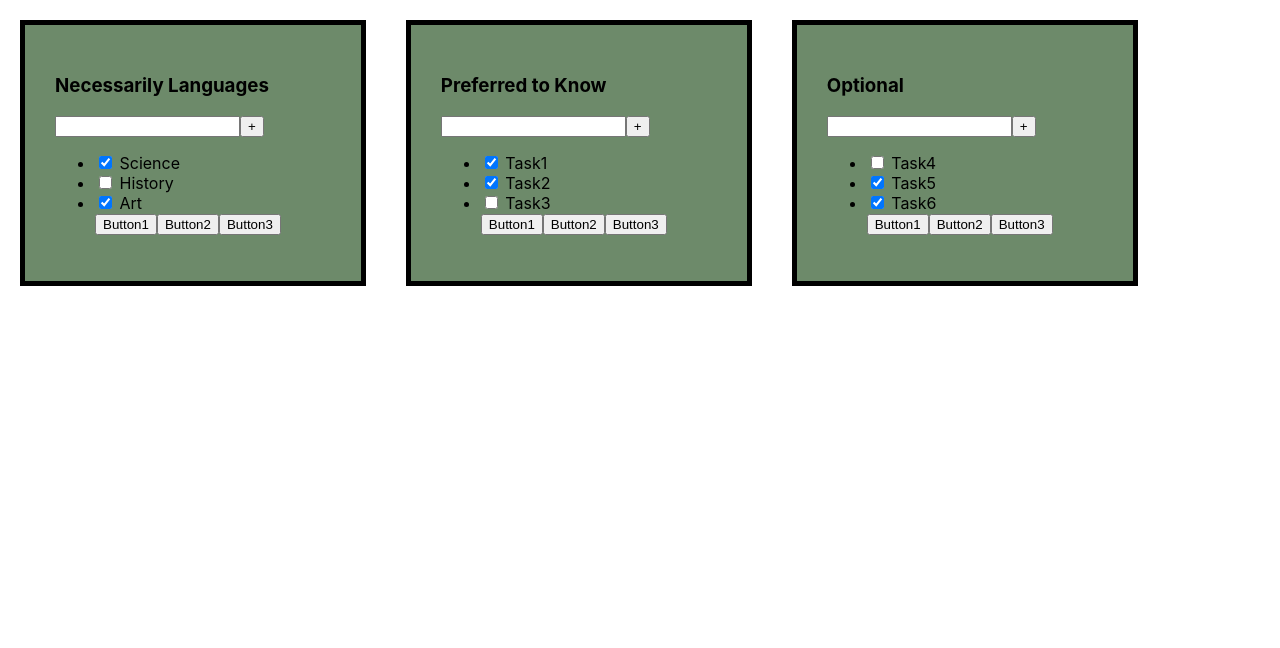
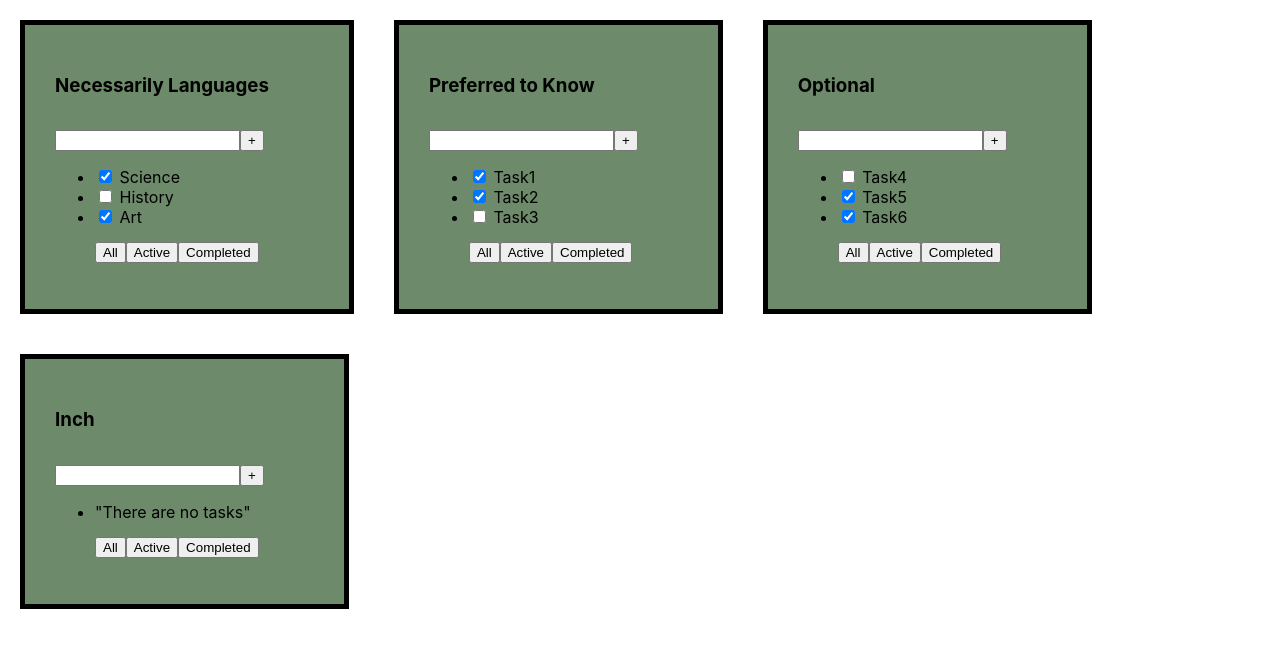
Before and after one commit to Sova42-cmd/React_Project, a React (Vite) app: page / in a window 1280 px wide. Shown: the top 648 px of the page. Built offline with nearby package versions, Linux system fonts and the light colour scheme.

Commit message:
ternary expressions

```diff
--- a/src/App.css
+++ b/src/App.css
@@ -12,3 +12,6 @@
 .app > div {
   margin-right: 50px;
 }
+.app button {
+  margin-top: 15px;
+}
--- a/src/App.tsx
+++ b/src/App.tsx
@@ -38,15 +38,15 @@ const thirdTasks = [
 const buttons = [
     {
         id: 1,
-        name: "Button1",
+        name: "All",
     },
     {
         id: 2,
-        name: "Button2",
+        name: "Active",
     },
     {
         id: 3,
-        name: "Button3",
+        name: "Completed",
     }
 ]
 
@@ -57,6 +57,7 @@ function App() {
             <ToDoList title={"Necessarily Languages"} allTasks={firstTasks} buttons={buttons}/>
             <ToDoList title={"Preferred to Know"} allTasks={secondTasks} buttons={buttons}/>
             <ToDoList title={"Optional"} allTasks={thirdTasks} buttons={buttons}/>
+            <ToDoList title={"Inch"} allTasks={[]} buttons={buttons}/>
 
         </>
     )
--- a/src/ToDoList.tsx
+++ b/src/ToDoList.tsx
@@ -1,11 +1,14 @@
 import './App.css'
+
+function Button(props: any) {
+    return (
+        <button>{props.name}</button>
+    )
+}
 
 function ToDoList(props: any) {
 
-    console.log(props.allTasks);
-    console.log(props.buttons);
-    console.log(props.secondTask);
-    console.log(props.thirdTask);
+    console.log(3>2?"yes":"no")
 
     return (
         <div className="app">
@@ -16,19 +19,23 @@ function ToDoList(props: any) {
                     <button>+</button>
                 </div>
                 <ul>
-
-                    {props.allTasks.map((element: any) => {
-                        return (<>
-                            <li>
+                    {
+                        props.allTasks.length>0?
+                        props.allTasks.map((element: any) => {
+                        return (
+                            <li key={element.id}>
                                 <input type="checkbox" checked={element.isDone}/> <span>{element.name}</span>
                             </li>
-                        </>)
+                        )
                     })
+                            :<li>"There are no tasks"</li>
+
                     }
 
                     {props.buttons.map((element: any) => {
-                        return (<>
-                            <button>{element.name}</button>
+                        return ( <>
+                            {/*<button key={element.id}>{element.name}</button>*/}
+                            <Button name={element.name} key={element.id}/>
                         </>)
                     })
                     }
```
